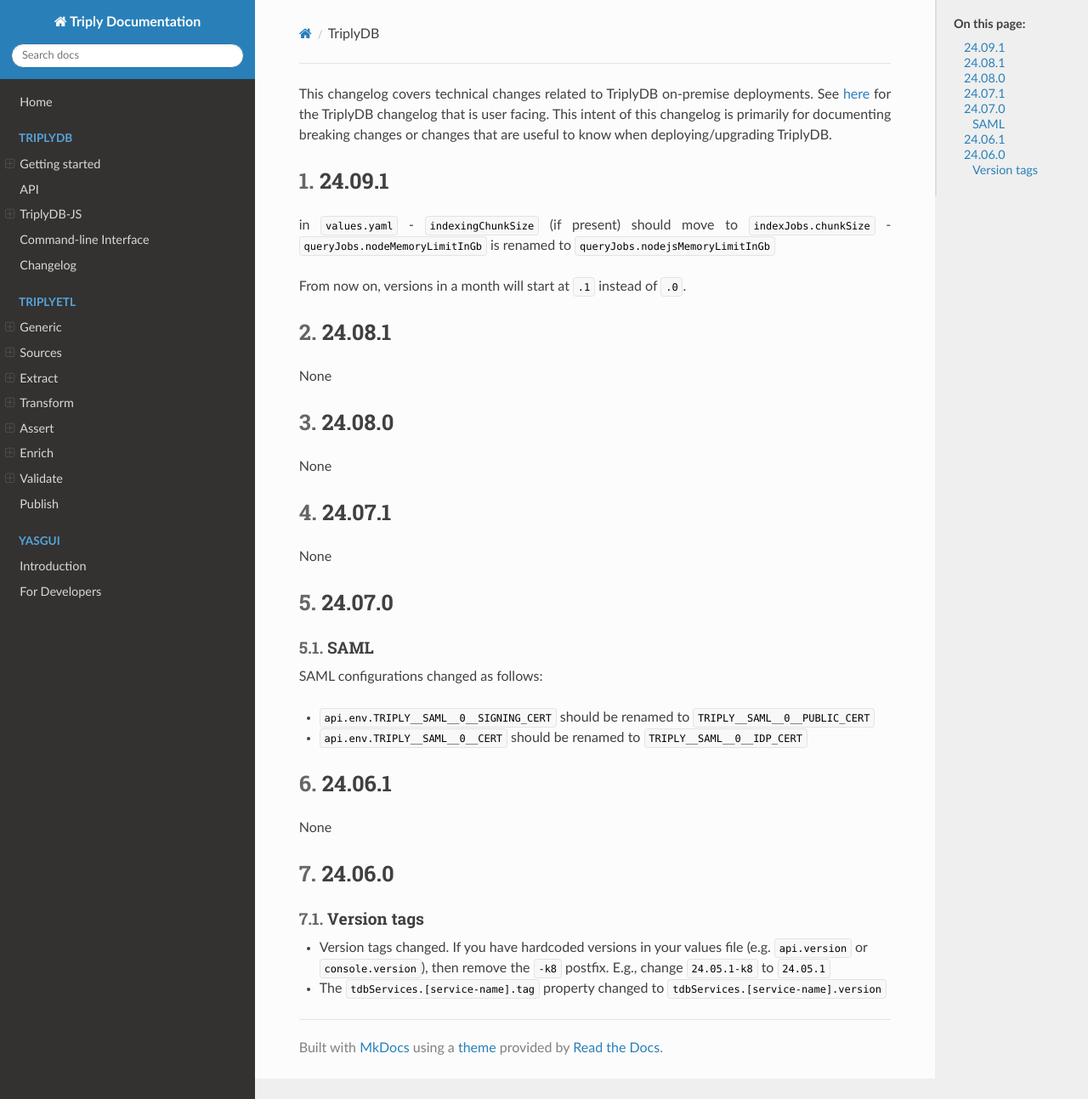
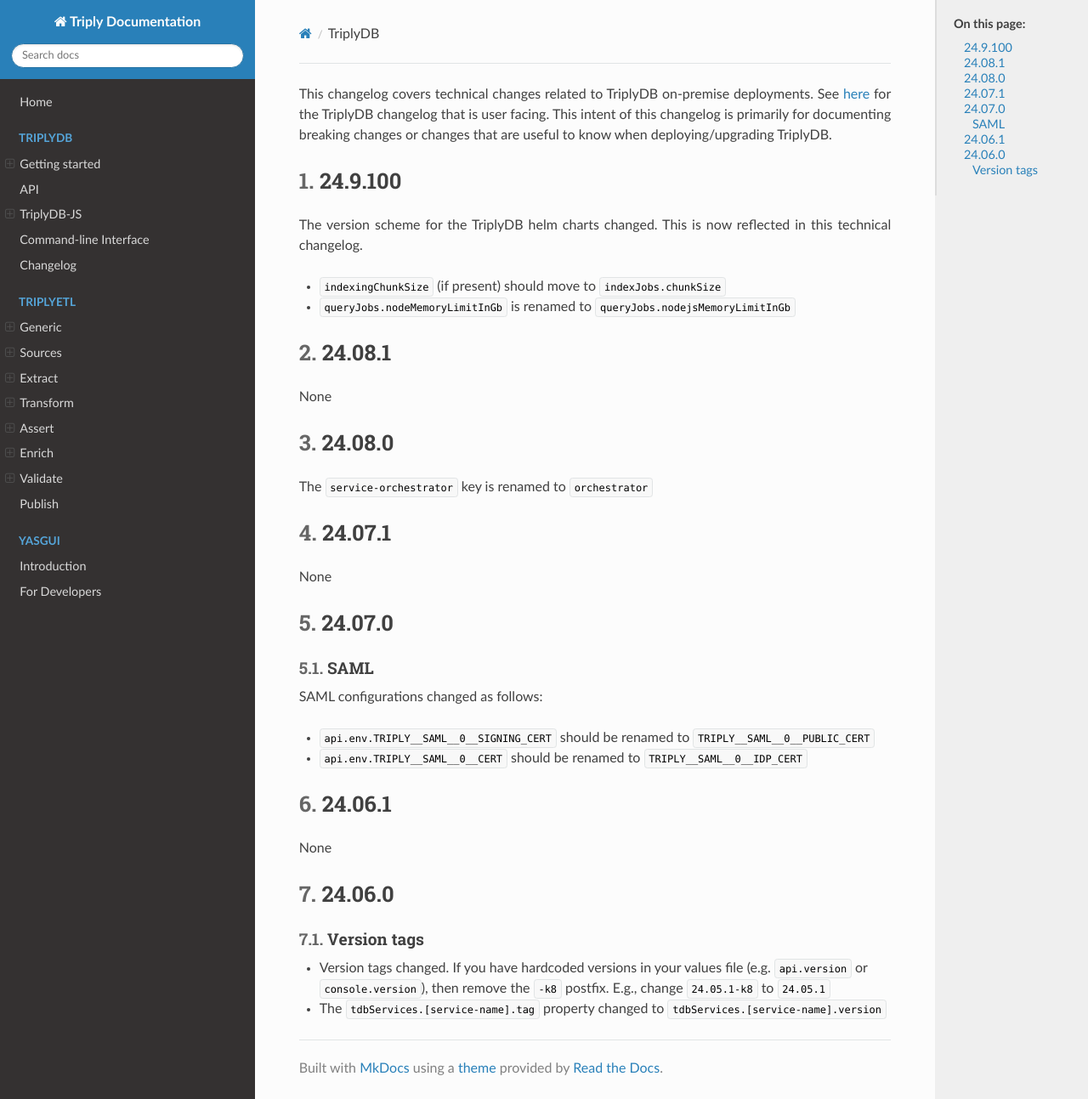
Before and after one commit to TriplyDB/Documentation, an MkDocs documentation site: the page built from docs/triplydb-technical-changelog/index.md, in a window 1280 px wide and 1293 px high. Shown: the whole window at 85% size. Built offline with MkDocs 1.6.1, drawn with Linux system fonts in a browser that asks for light colours.

Commit message:
updated technical changelog

```diff
--- a/docs/triplydb-technical-changelog/index.md
+++ b/docs/triplydb-technical-changelog/index.md
@@ -8,13 +8,12 @@
 This changelog covers technical changes related to TriplyDB on-premise deployments. See [here](/triplydb-changelog) for the TriplyDB changelog that is user facing.
 This intent of this changelog is primarily for documenting breaking changes or changes that are useful to know when deploying/upgrading TriplyDB.
 
-## 24.09.1 {#24.09.1}
+## 24.9.100 {#24.9.100}
 
-in `values.yaml`
+The version scheme for the TriplyDB helm charts changed. This is now reflected in this technical changelog.
+
 - `indexingChunkSize` (if present) should move to `indexJobs.chunkSize`
 - `queryJobs.nodeMemoryLimitInGb` is renamed to `queryJobs.nodejsMemoryLimitInGb`
-
-From now on, versions in a month will start at `.1` instead of `.0`.
 
 ## 24.08.1 {#24.08.1}
 
@@ -22,7 +21,7 @@
 
 ## 24.08.0 {#24.08.0}
 
-None
+The `service-orchestrator` key is renamed to `orchestrator`
 
 ## 24.07.1 {#24.07.1}
 
```
